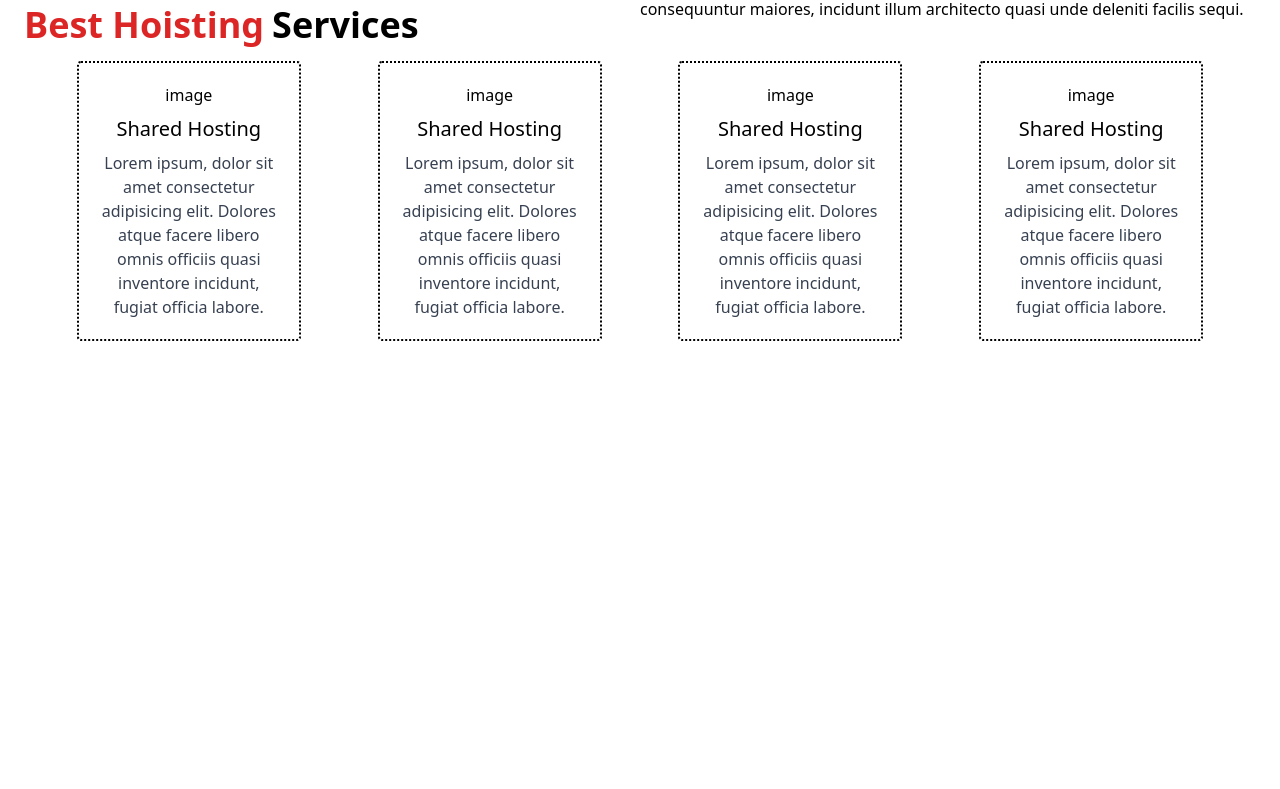
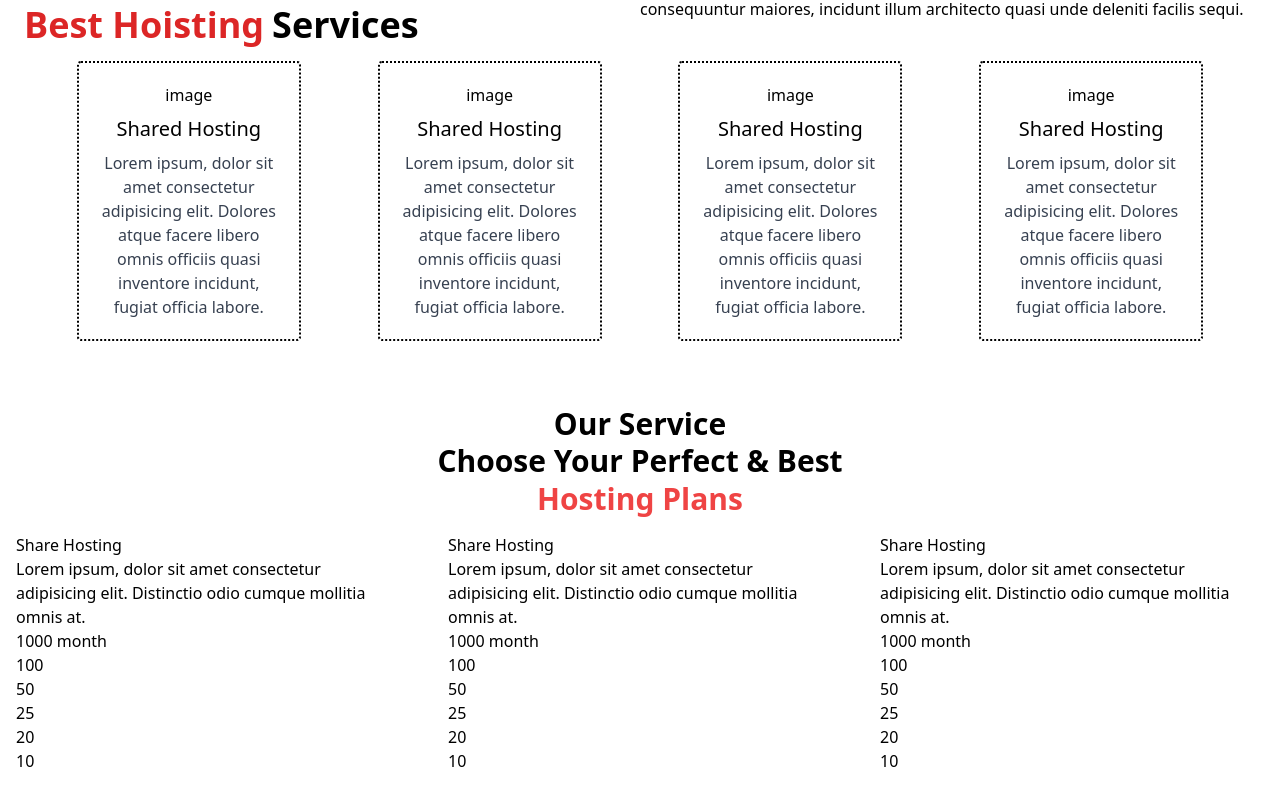
Before and after one commit to anish0905/Vxtry, a React (Create React App) app in the folder frontend/: page / in a window 1280 px wide. Shown: the part 1946-2735 px from the top of the page. Before the commit the page ends 2351 px from the top, so only its background shows below. Built offline with nearby package versions, Linux system fonts and the light colour scheme.

Commit message:
added sixth section

```diff
--- a/frontend/src/components/Home/Home.jsx
+++ b/frontend/src/components/Home/Home.jsx
@@ -3,12 +3,13 @@ import SecondNavBar from "../SecondNavBar";
 import ThirdSection from "../ThirdSection";
 import FourthSection from "../FourthSection";
 import FifthSection from "../FifthSection";
+import SixthSection from "../SixthSection";
 
 const Home = () => {
   return (
     <>
-        <NavBar />
-        <SecondNavBar />
+      <NavBar />
+      <SecondNavBar />
       <div className="background">
         <ThirdSection />
       </div>
@@ -16,8 +17,8 @@ const Home = () => {
         <FourthSection />
       </div>
       <div className="bg-white">
-      <FifthSection />
-
+        <FifthSection />
+        <SixthSection />
       </div>
     </>
   );
--- /dev/null
+++ b/frontend/src/components/SixthSection.jsx
@@ -0,0 +1,21 @@
+import React from "react";
+import SixthSectionCard from "./SixthSectionCard";
+
+const SixthSection = () => {
+  return (
+    <div>
+      <div className="w-full text-center  text-3xl font-semibold leading-tight">
+        <button className="">Our Service</button>
+        <h1>Choose Your Perfect & Best</h1>
+        <h1 className="text-red-500">Hosting Plans</h1>
+      </div>
+      <div className="lg:flex lg:space-x-4 text-center space-y-4 lg:space-y-0">
+        <SixthSectionCard />
+        <SixthSectionCard />
+        <SixthSectionCard />
+      </div>
+    </div>
+  );
+};
+
+export default SixthSection;
--- /dev/null
+++ b/frontend/src/components/SixthSectionCard.jsx
@@ -0,0 +1,21 @@
+import React from "react";
+
+const SixthSectionCard = () => {
+  return (
+    <div className="border-solid border-black p-4 flex flex-col justify-start text-left w-full">
+      <h1>Share Hosting</h1>
+      <p>
+        Lorem ipsum, dolor sit amet consectetur adipisicing elit. Distinctio
+        odio cumque mollitia omnis at.
+      </p>
+      <h1>1000 month</h1>
+      <h2>100</h2>
+      <h3>50</h3>
+      <h4>25</h4>
+      <h5>20</h5>
+      <h6>10</h6>
+    </div>
+  );
+};
+
+export default SixthSectionCard;
```
